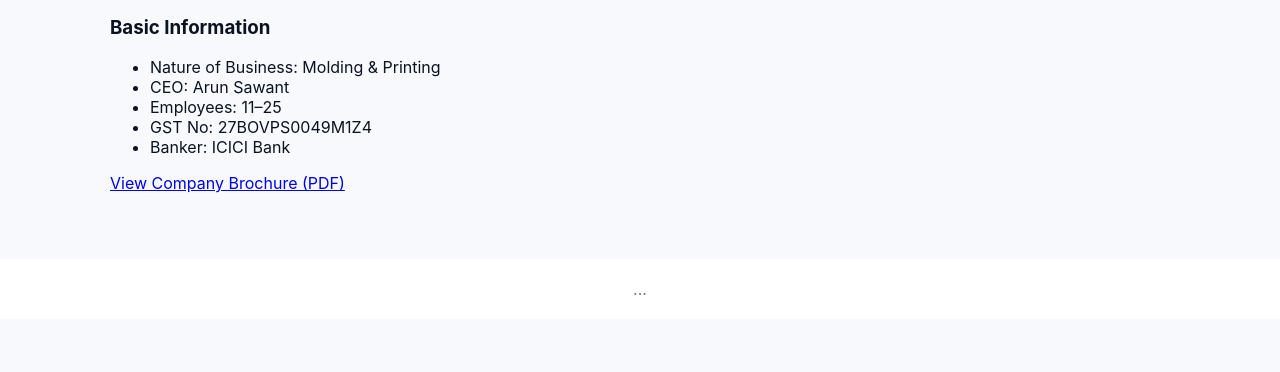
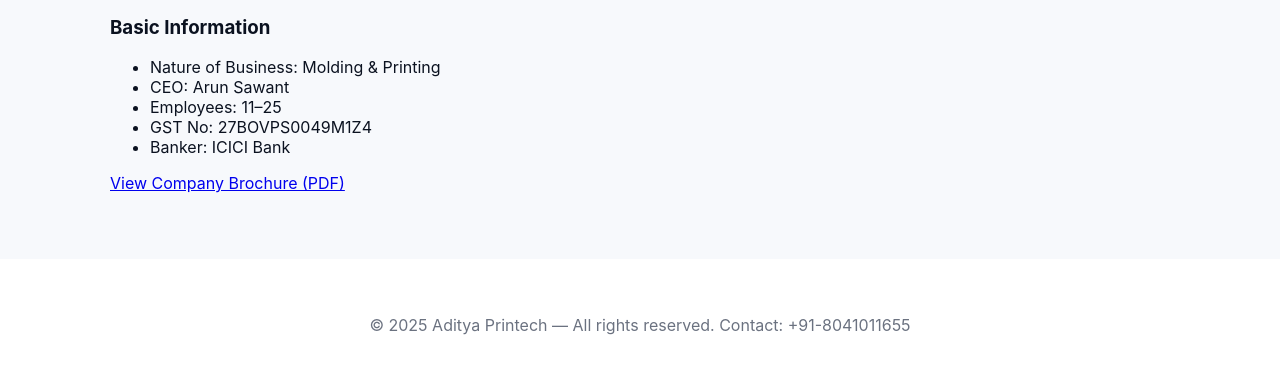
Before and after one commit to shivsaanservices/adityaprintech, a website: page about.html in a window 1280 px wide. Shown: the part 222-594 px from the top of the page. Drawn offline with Linux system fonts and the light colour scheme.

Commit message:
Update about.html

```diff
--- a/about.html
+++ b/about.html
@@ -32,7 +32,12 @@
 </ul>
 <p><a href="/assets/brochure.pdf" target="_blank">View Company Brochure (PDF)</a></p>
 </main>
-<footer class="site-footer">...</footer>
-<script src="/script.js"></script>
+<footer class="site-footer">
+    <div class="container">
+      <p>© 2025 Aditya Printech — All rights reserved. Contact: +91-8041011655</p>
+    </div>
+  </footer>
+
+  <script src="/script.js"></script>
 </body>
 </html>
```
